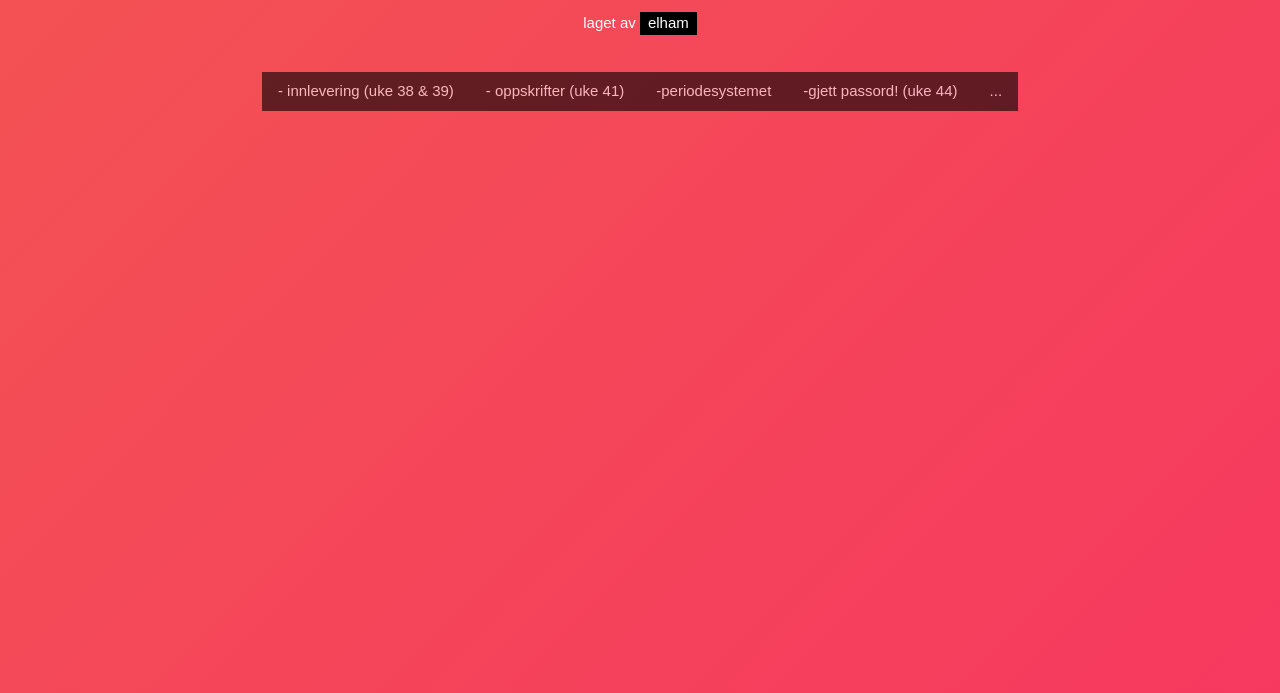
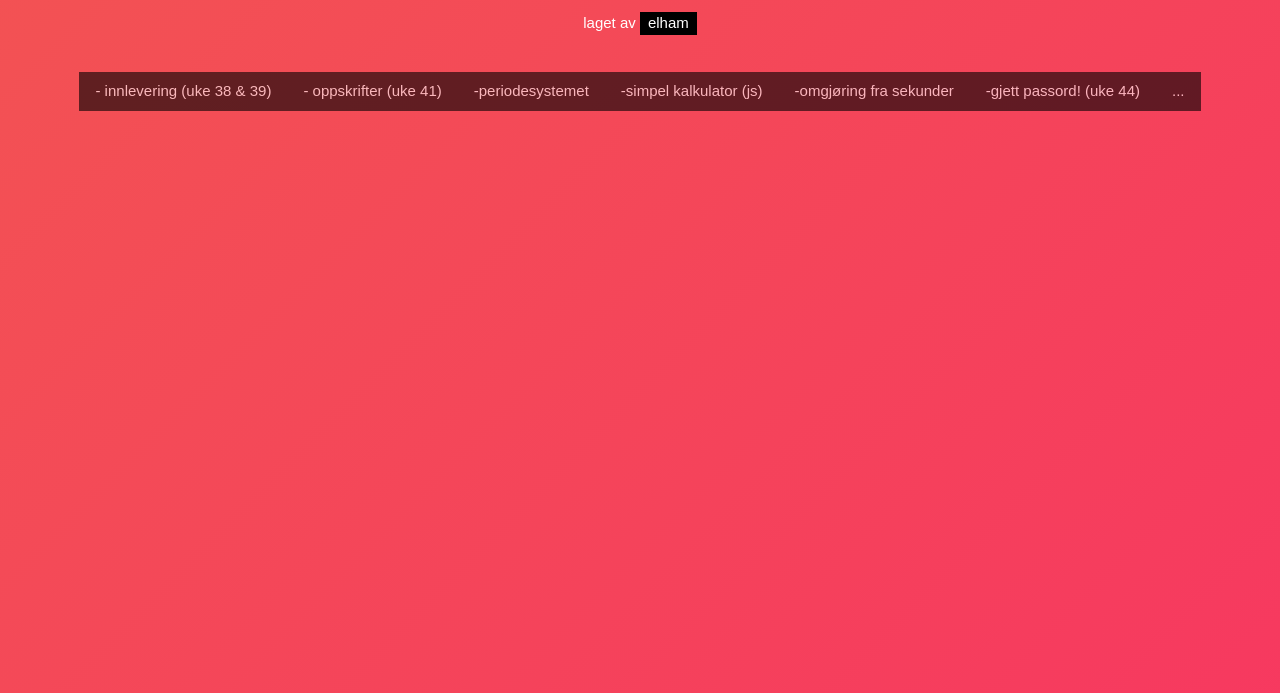
Before and after one commit to e4vari/IT1, a plain HTML site: page index.html in a window 1280 px wide. Shown: the part 107-800 px from the top of the page. Drawn offline with Linux system fonts and the light colour scheme; a web font is replaced by a local one.

Commit message:
Update index.html

```diff
--- a/index.html
+++ b/index.html
@@ -28,6 +28,8 @@
       <br><a href="./innleveringsoppgave/index.html" class="forside-bar-item forside-button forside-light-grey"> - innlevering (uke 38 & 39)</a>
       <a href="oppskrift.html" class="forside-bar-item forside-button forside-light-grey">  - oppskrifter (uke 41)  </a>
       <a href= "periodesystemet.html" class="forside-bar-item forside-button forside-light-grey"> -periodesystemet  </a>
+      <a href= "js1.html" class="forside-bar-item forside-button forside-light-grey"> -simpel kalkulator (js) </a>
+      <a href= "omgjøringfrasekunder.html" class="forside-bar-item forside-button forside-light-grey"> -omgjøring fra sekunder </a>
       <a href= "hemmeligpassord.html" class="forside-bar-item forside-button forside-light-grey"> -gjett passord! (uke 44) </a>
 
       <a href= "#home" class="forside-bar-item forside-button forside-light-grey">  ...  </a>
```
